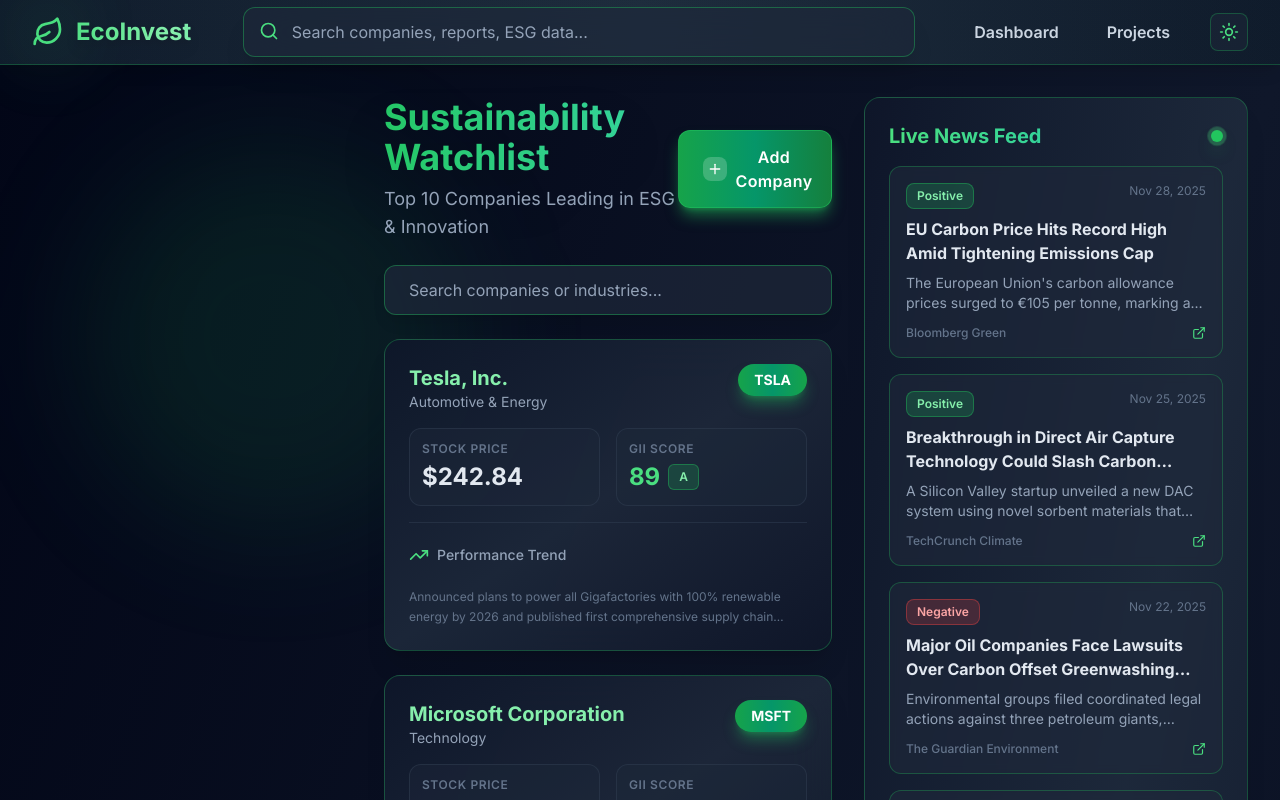
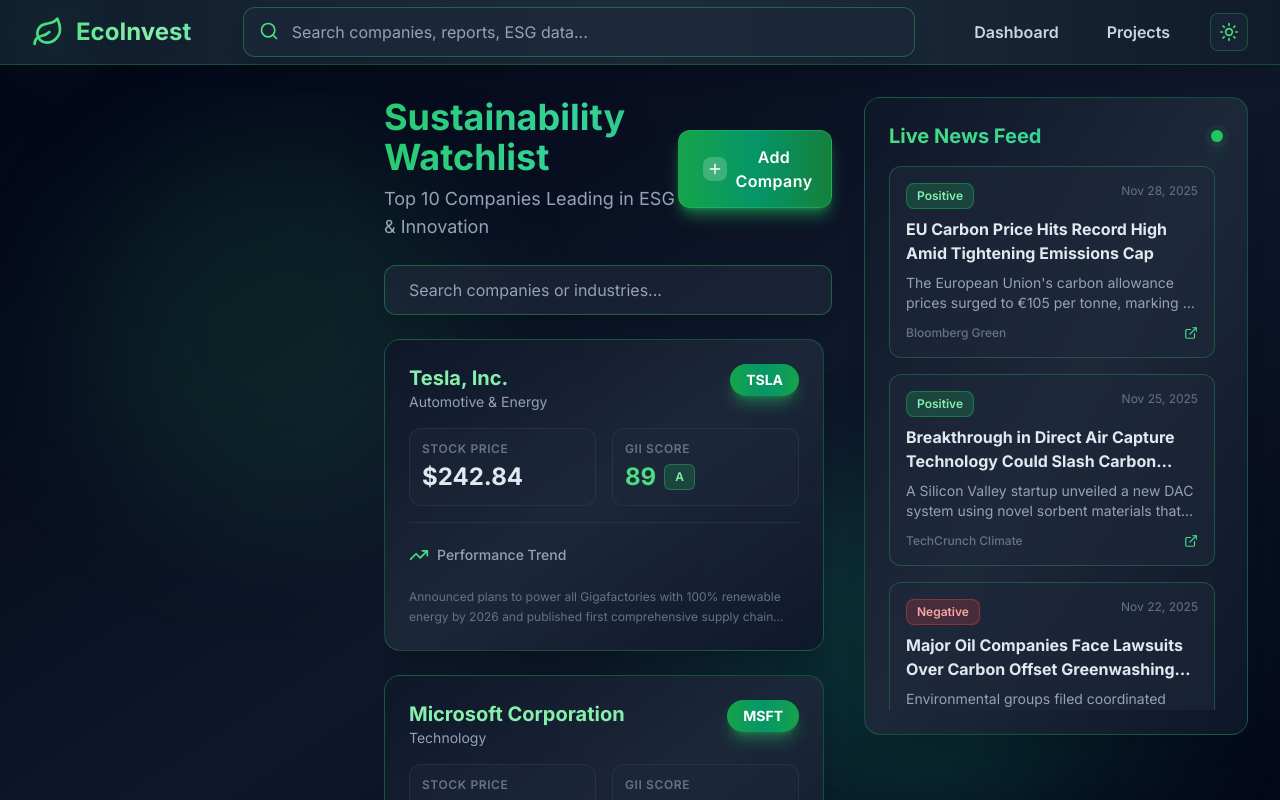
Before and after one commit to vamsi2702/interiit-tech-iitgn, a React (Vite) app: page / in a window 1280 px wide. Shown: the top 800 px of the page. Built offline with nearby package versions, Linux system fonts and the light colour scheme.

Commit message:
Add markdown formatting to AI chat & fix individual scrolling

```diff
--- a/package.json
+++ b/package.json
@@ -9,6 +9,7 @@
     "preview": "vite preview"
   },
   "devDependencies": {
+    "@tailwindcss/typography": "^0.5.19",
     "@vitejs/plugin-react": "^4.7.0",
     "autoprefixer": "^10.4.22",
     "postcss": "^8.5.6",
@@ -19,6 +20,7 @@
     "lucide-react": "^0.555.0",
     "react": "^18.3.1",
     "react-dom": "^18.3.1",
+    "react-markdown": "^10.1.0",
     "react-router-dom": "^7.10.0",
     "recharts": "^3.5.1"
   }
--- a/src/components/DashboardChatSidebar.jsx
+++ b/src/components/DashboardChatSidebar.jsx
@@ -1,6 +1,7 @@
 import React from 'react';
 import { Bot, Send, Sparkles } from 'lucide-react';
 import { ThemeContext } from '../App';
+import ReactMarkdown from 'react-markdown';
 
 const DashboardChatSidebar = () => {
   const { theme } = React.useContext(ThemeContext);
@@ -103,7 +104,13 @@
             {messages.map((m, i) => (
               <div key={i} className={m.from === 'user' ? 'flex justify-end' : 'flex justify-start'}>
                 <div className={`${m.from === 'user' ? 'bg-gradient-to-r from-green-600 to-emerald-600 text-white shadow-lg shadow-green-500/50' : theme === 'dark' ? 'bg-slate-800/80 border border-slate-700/50 text-slate-200' : 'bg-gray-50 border border-gray-200 text-slate-800'} px-3 py-2 rounded-lg max-w-[85%] backdrop-blur-sm animate-slideIn`}>
-                  <p className="text-sm">{m.text}</p>
+                  {m.from === 'bot' ? (
+                    <div className={`text-sm prose prose-sm max-w-none ${theme === 'dark' ? 'prose-invert prose-headings:text-green-400 prose-strong:text-green-300 prose-a:text-green-400 prose-code:text-green-300' : 'prose-headings:text-green-700 prose-strong:text-green-700 prose-a:text-green-600 prose-code:text-green-600'} prose-strong:font-bold prose-ul:list-disc prose-ul:ml-4 prose-li:my-0.5 prose-p:my-2 prose-p:leading-relaxed`}>
+                      <ReactMarkdown>{m.text}</ReactMarkdown>
+                    </div>
+                  ) : (
+                    <p className="text-sm">{m.text}</p>
+                  )}
                 </div>
               </div>
             ))}
--- a/src/pages/Dashboard.jsx
+++ b/src/pages/Dashboard.jsx
@@ -118,7 +118,7 @@
             </div>
 
             {/* Companies Grid */}
-            <div className="grid grid-cols-1 gap-6">
+            <div className="grid grid-cols-1 gap-6 max-h-[calc(100vh-16rem)] overflow-y-auto pr-2 scrollbar-thin scrollbar-thumb-green-500/50 scrollbar-track-transparent">
               {filteredCompanies.map((company, idx) => (
                 <Link
                   key={company.id}
@@ -192,7 +192,7 @@
                 </span>
               </div>
 
-              <div className="space-y-4">
+              <div className="space-y-4 max-h-[calc(100vh-16rem)] overflow-y-auto pr-2 scrollbar-thin scrollbar-thumb-green-500/50 scrollbar-track-transparent">
                 {news.map((article, idx) => (
                   <div
                     key={article.id}
--- a/tailwind.config.js
+++ b/tailwind.config.js
@@ -15,5 +15,7 @@
       },
     },
   },
-  plugins: [],
+  plugins: [
+    require('@tailwindcss/typography'),
+  ],
 }
```
Also changed, not shown: 1 other file (tests, documents, lock files or other folders).
